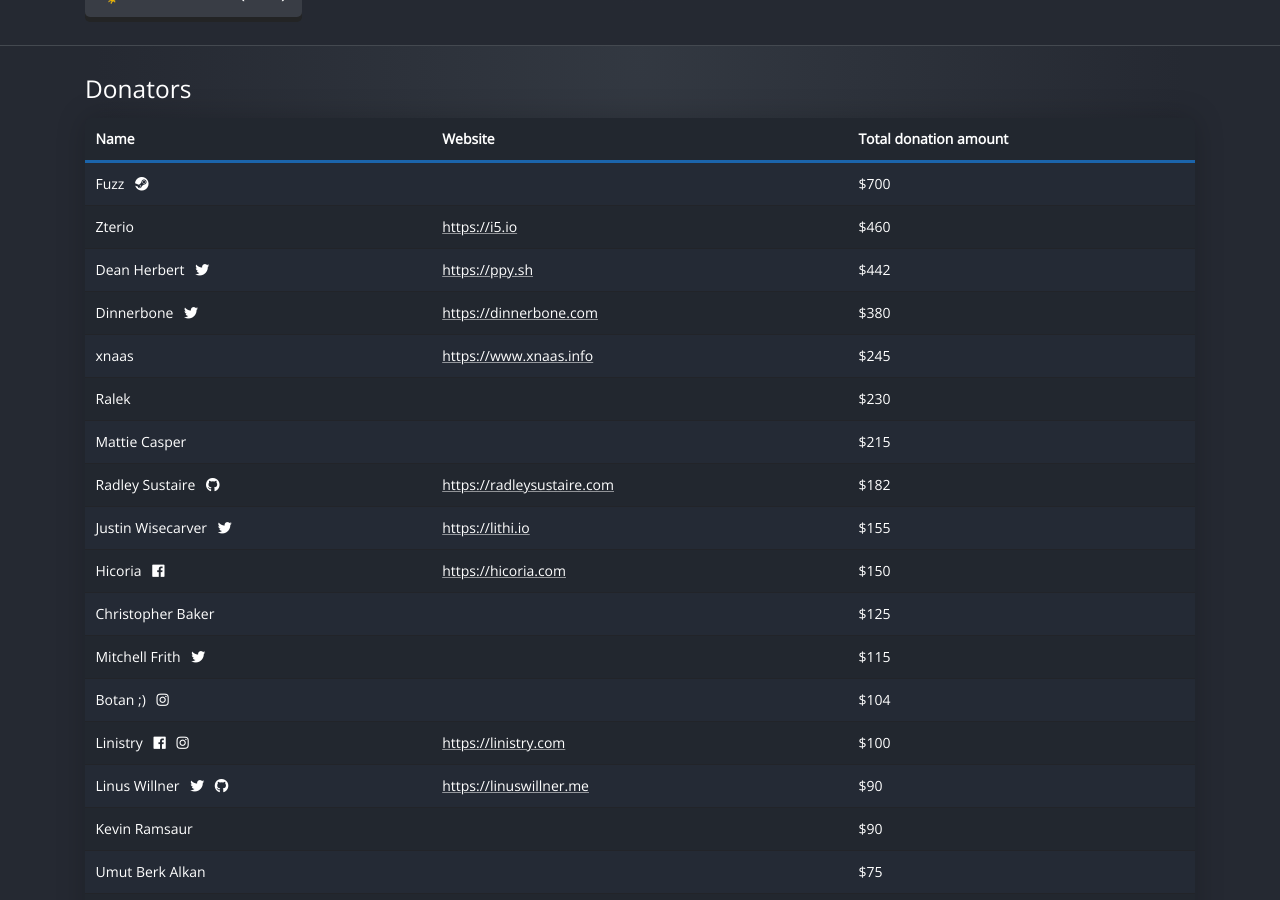
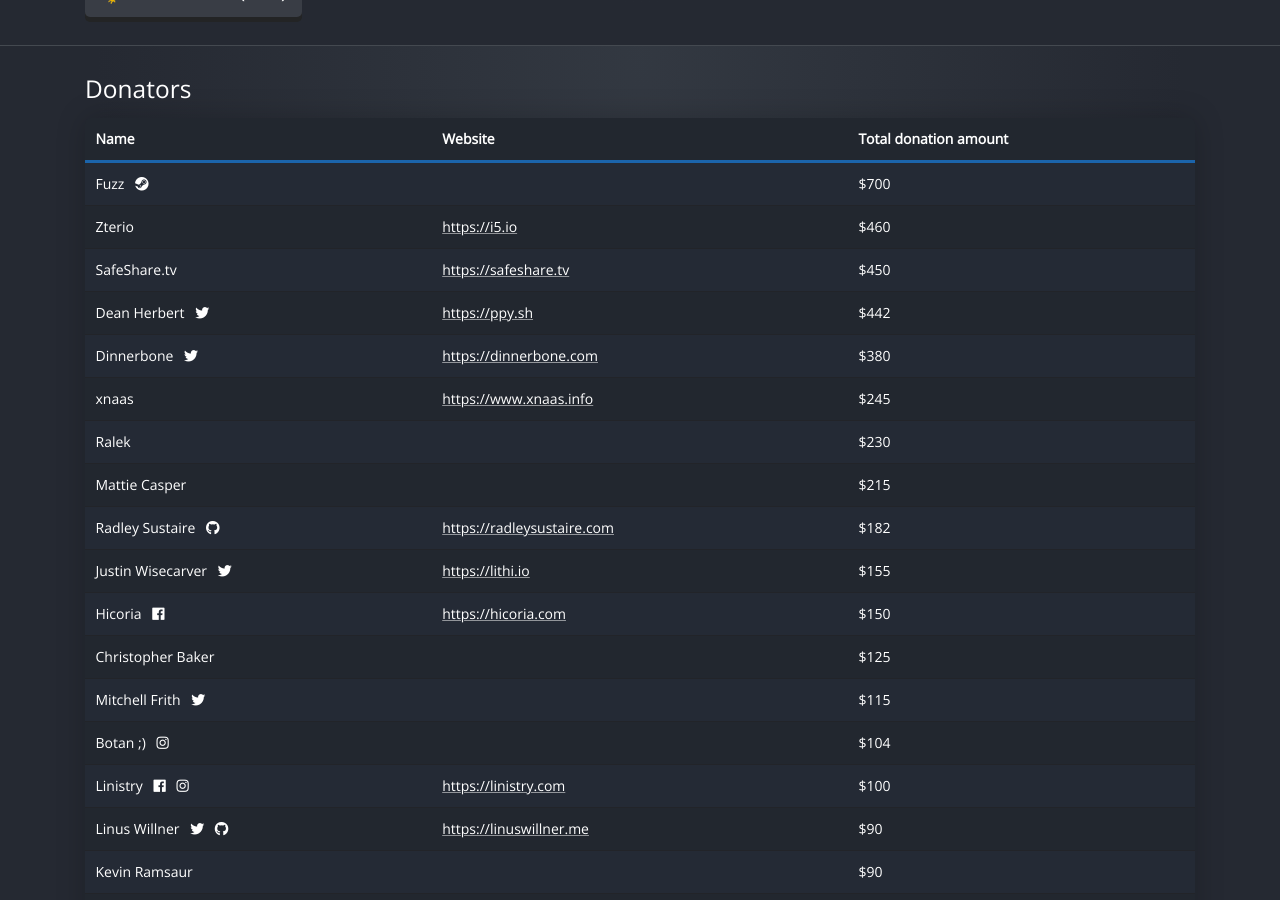
Before and after one commit to ShareX/sharex.github.io, a Jekyll site: the page built from donate/index.html, in a window 1280 px wide and 900 px high, scrolled down 487 px. Built offline with Jekyll 4.4.1, drawn with Linux system fonts in a browser that asks for light colours.

Commit message:
Update donators.yml

```diff
--- a/_data/donators.yml
+++ b/_data/donators.yml
@@ -157,3 +157,7 @@
 
 - name: Hooke007
   amount: 10
+
+- name: SafeShare.tv
+  website: https://safeshare.tv
+  amount: 450
```
